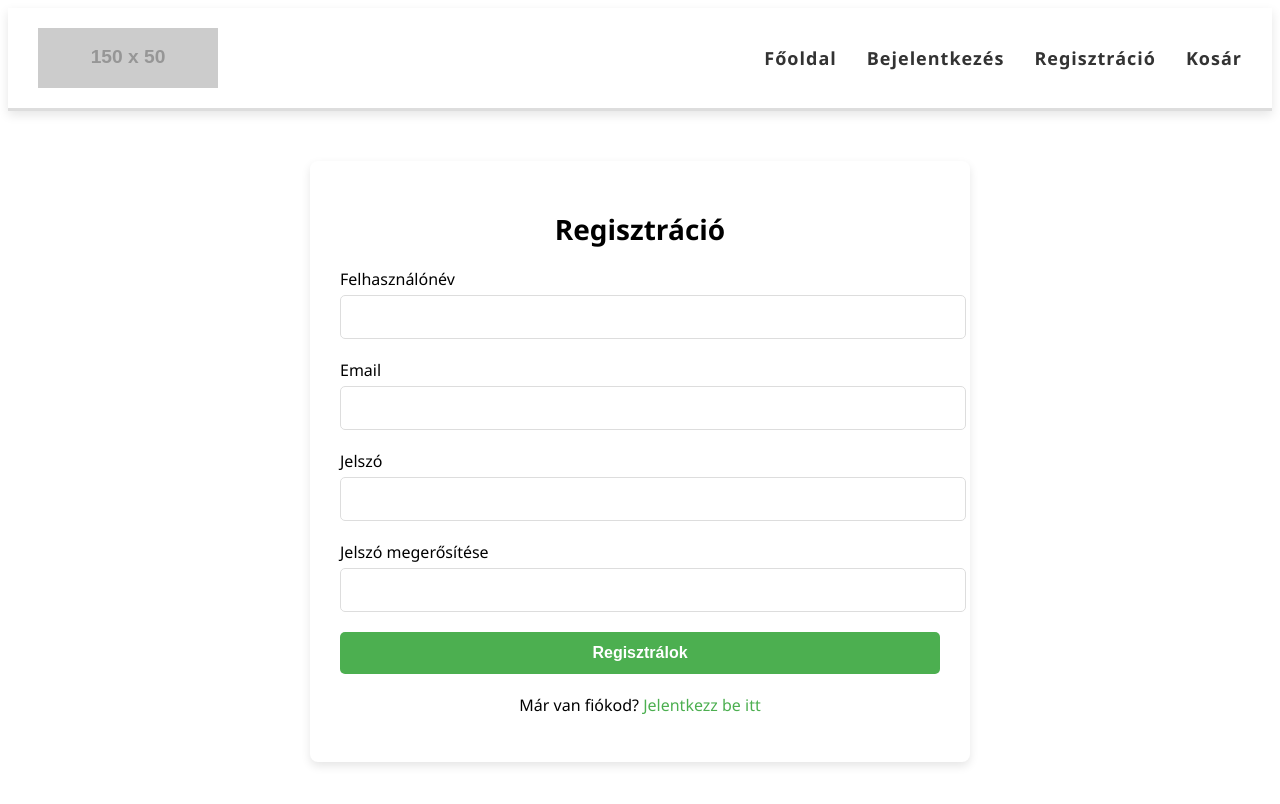
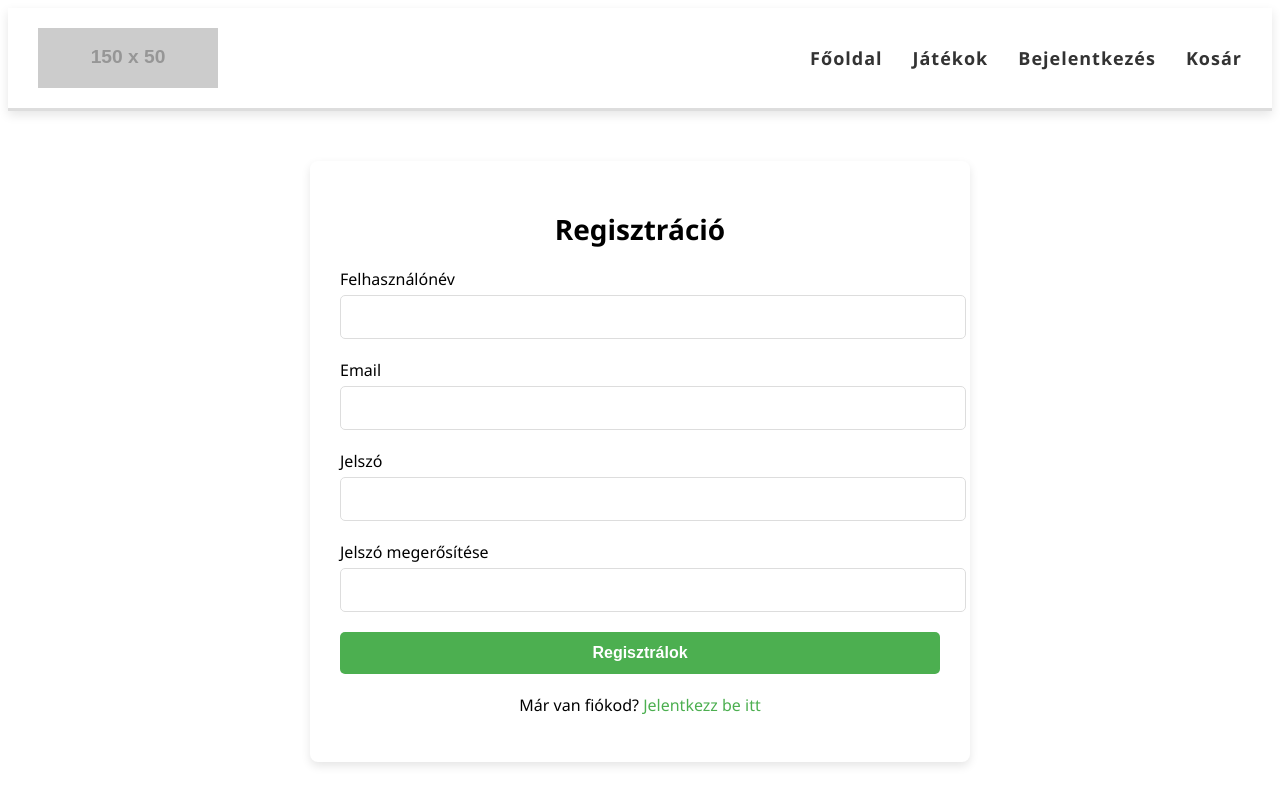
Before and after one commit to pollak-projects/ConsoleX, a Vue app in the folder Frontend/: page /Register in a window 1280 px wide. Shown: the top 804 px of the page. Built offline with nearby package versions, Linux system fonts and the light colour scheme.

Commit message:
frontend

```diff
--- a/Frontend/src/pages/Login.vue
+++ b/Frontend/src/pages/Login.vue
@@ -5,7 +5,7 @@
       <img alt="Konzolvilág logo" src="https://placehold.co/150x50" id="navlogo" />
       <div class="navigation">
         <router-link to="/main" class="nav-link">Főoldal</router-link>
-        <router-link to="/login" class="nav-link">Bejelentkezés</router-link>
+        <router-link to="/games" class="nav-link">Játékok</router-link>
         <router-link to="/register" class="nav-link">Regisztráció</router-link>
         <router-link to="/cart" class="nav-link">Kosár</router-link>
       </div>
--- a/Frontend/src/pages/Register.vue
+++ b/Frontend/src/pages/Register.vue
@@ -5,8 +5,8 @@
       <img alt="Konzolvilág logo" src="https://placehold.co/150x50" id="navlogo" />
       <div class="navigation">
         <router-link to="/main" class="nav-link">Főoldal</router-link>
+        <router-link to="/games" class="nav-link">Játékok</router-link>
         <router-link to="/login" class="nav-link">Bejelentkezés</router-link>
-        <router-link to="/register" class="nav-link">Regisztráció</router-link>
         <router-link to="/cart" class="nav-link">Kosár</router-link>
       </div>
     </header>
```
